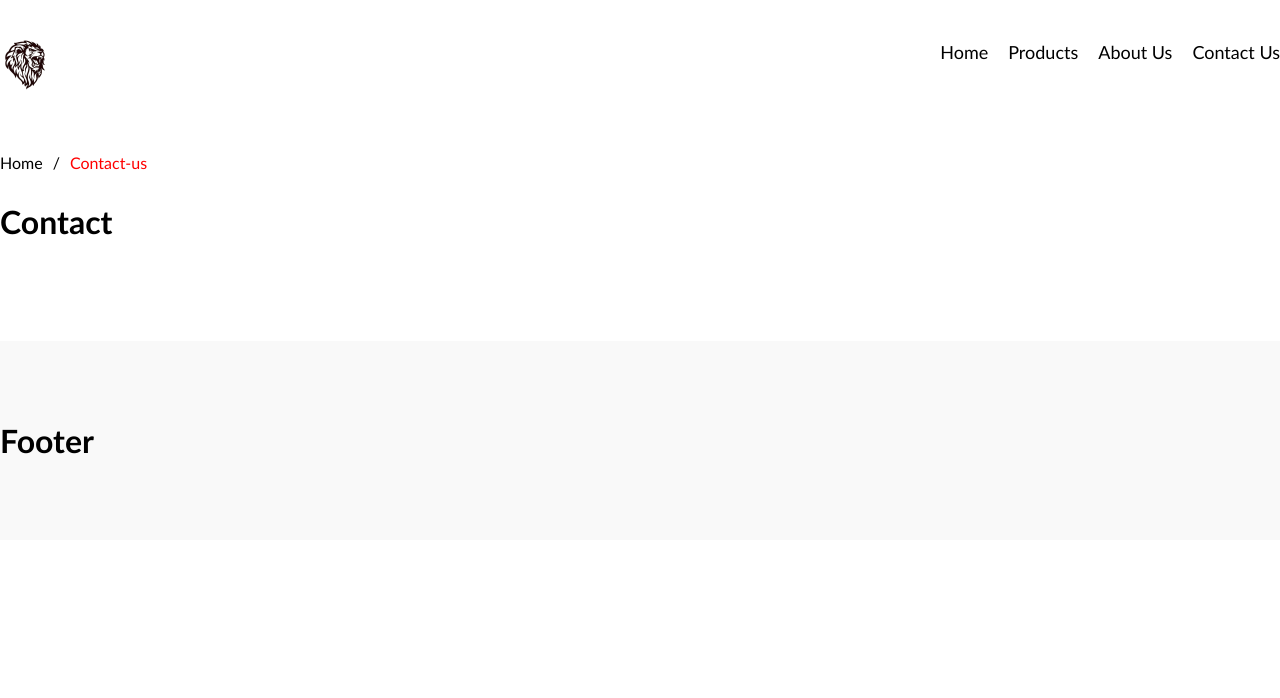
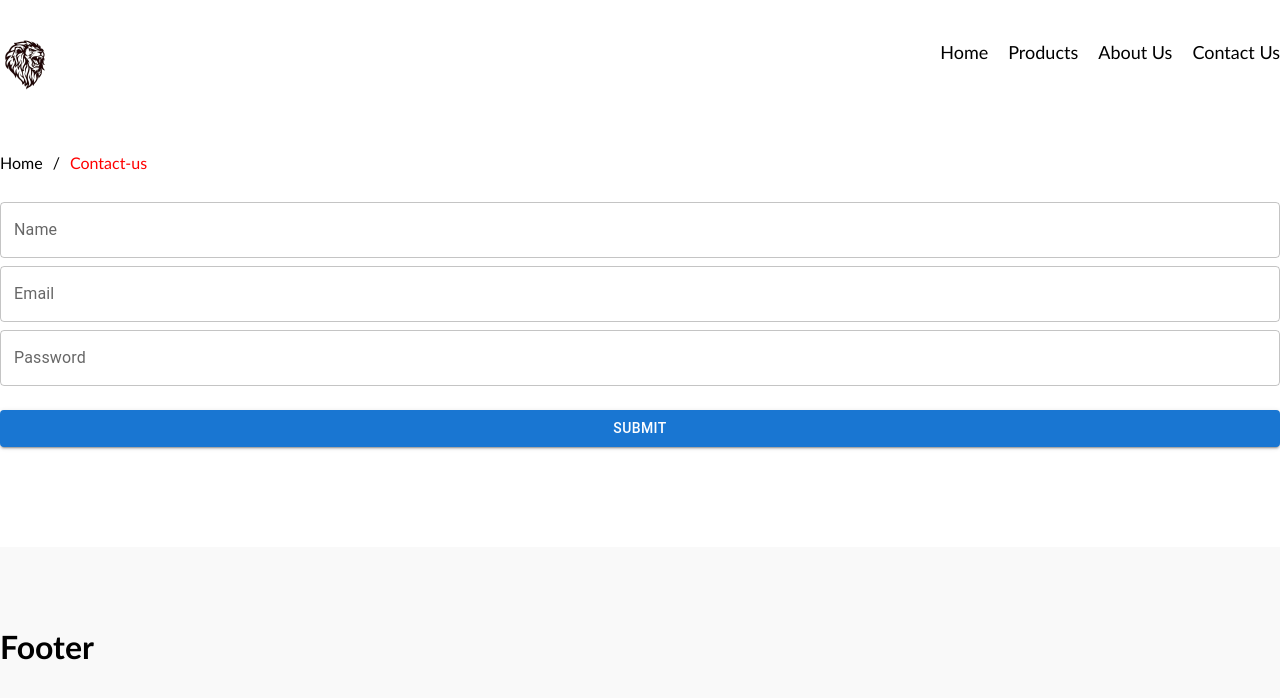
Before and after one commit to KashyapThumar/features, a React (Create React App) app: page /contact-us in a window 1280 px wide. Shown: the top 698 px of the page. Built offline with nearby package versions, Linux system fonts and the light colour scheme.

Commit message:
formik form

```diff
--- a/src/components/pages/contact/Contact.js
+++ b/src/components/pages/contact/Contact.js
@@ -1,10 +1,99 @@
 import { TabTitle } from "../../../utils/GeneralFunctions";
+import React, { useState } from "react";
+import { useFormik } from "formik";
+import * as yup from "yup";
+import { Button, TextField } from "@mui/material";
+
+const validationSchema = yup.object({
+  name: yup
+    .string()
+    .min(4, "Too Short!")
+    .max(50, "Too Long!")
+    .required("Name is required"),
+  email: yup
+    .string()
+    .email("Enter a valid email")
+    .required("Email is required"),
+  password: yup
+    .string()
+    .min(8, "Password should be of minimum 8 characters length")
+    .required("Password is required"),
+});
 
 const Contact = () => {
+  const [name, setName] = useState("");
+  const [email, setEmail] = useState("");
+  const [password, setPassword] = useState("");
+
+  const initialValues = {
+    name: name,
+    email: email,
+    password: password,
+  };
+
   TabTitle("Contact Us");
+
+  const formik = useFormik({
+    initialValues: initialValues,
+    validationSchema: validationSchema,
+    onSubmit: (values) => {
+      alert(JSON.stringify(values, null, 2));
+    },
+  });
+
   return (
     <div>
-      <h1>Contact</h1>
+      <form onSubmit={formik.handleSubmit}>
+        <TextField
+          fullWidth
+          id="name"
+          name="name"
+          label="Name"
+          value={formik.values.name}
+          onChange={(e) => {
+            setName(e.target.value);
+            formik.handleChange(e);
+          }}
+          onBlur={formik.handleBlur}
+          error={formik.touched.name && Boolean(formik.errors.name)}
+          helperText={formik.touched.name && formik.errors.name}
+          sx={{ marginBottom: 1 }}
+        />
+        <TextField
+          fullWidth
+          id="email"
+          name="email"
+          label="Email"
+          value={formik.values.email}
+          onChange={(e) => {
+            setEmail(e.target.value);
+            formik.handleChange(e);
+          }}
+          onBlur={formik.handleBlur}
+          error={formik.touched.email && Boolean(formik.errors.email)}
+          helperText={formik.touched.email && formik.errors.email}
+          sx={{ marginBottom: 1 }}
+        />
+        <TextField
+          fullWidth
+          id="password"
+          name="password"
+          label="Password"
+          type="password"
+          value={formik.values.password}
+          onChange={(e) => {
+            setPassword(e.target.value);
+            formik.handleChange(e);
+          }}
+          onBlur={formik.handleBlur}
+          error={formik.touched.password && Boolean(formik.errors.password)}
+          helperText={formik.touched.password && formik.errors.password}
+          sx={{ marginBottom: 3 }}
+        />
+        <Button color="primary" variant="contained" fullWidth type="submit">
+          Submit
+        </Button>
+      </form>
     </div>
   );
 };
```
Also changed, not shown: package.json (+7 -1 lines), 1 other file (tests, documents, lock files or other folders).
